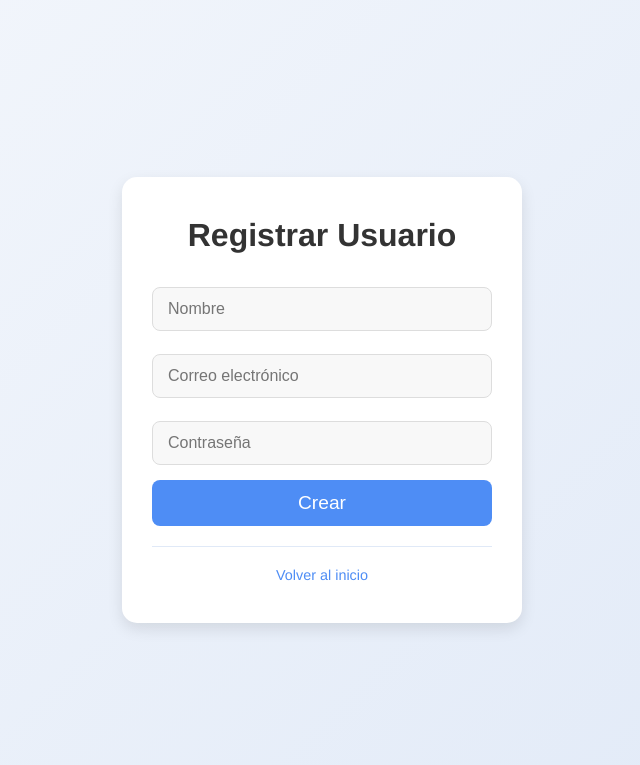
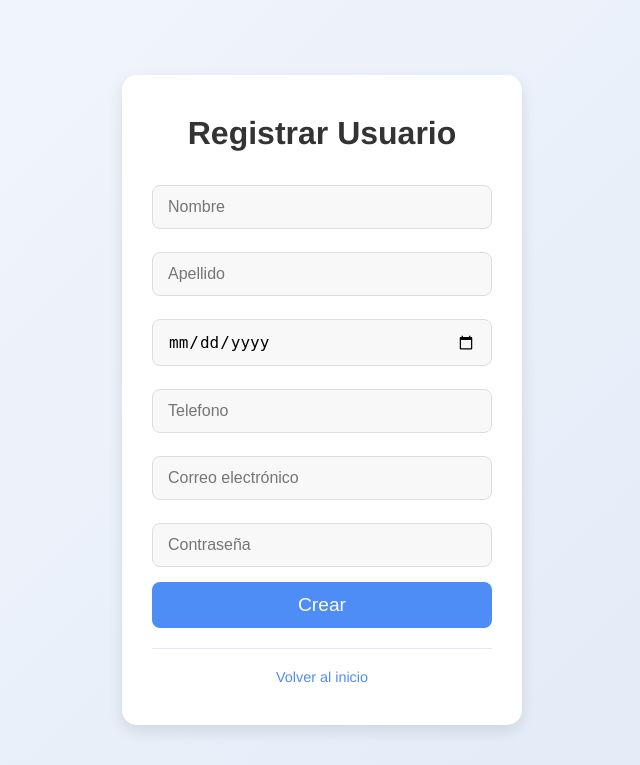
Before and after one commit to NicolasLizama/Django, a Django app: page /crear/ in a window 1280 px wide. Shown: the top 765 px of the page, without its empty margins (318-958 px from the left). Run offline with Django 5.2, Linux system fonts and the light colour scheme.

Commit message:
ampliacion de crear usuario

```diff
--- a/lazarus/core/templates/CrearUsuario.html
+++ b/lazarus/core/templates/CrearUsuario.html
@@ -18,6 +18,19 @@
           <label for="nombre">
               <input name="nombre" placeholder="Nombre" type="text" id="nombre" required>
           </label>
+
+          <label for="apellido">
+              <input name="apellido" placeholder="Apellido" type="text" id="apellido" required>
+          </label>
+
+          <label for="fecha_nacimiento">
+              <input name="fecha_nacimiento" placeholder="Fecha de nacimiento" type="date" id="fecha_nacimiento" required>
+          </label>
+
+          <label for="telefono">
+              <input name="telefono" placeholder="Telefono" type="text" id="telefono" required>
+          </label>
+
 
           <label for="email">
               <input name="email" placeholder="Correo electrónico" type="email" id="email" required>
--- a/lazarus/core/views.py
+++ b/lazarus/core/views.py
@@ -45,14 +45,22 @@ def introduccion(request):
 def usercreate(request):
     nombre = request.POST.get('nombre')
     email = request.POST.get('email')
+    apellido = request.POST.get('apellido')
+    fecha_nacimiento = request.POST.get('fecha_nacimiento')
+    telefono = request.POST.get('telefono')
     password = request.POST.get('password')
+
     try:
         user = authe.create_user_with_email_and_password(email,password)
         uid = user['localId']
         data = {
                 'uid': uid,
                 'nombre': nombre,
-                'email': email
+                'apellido': apellido,
+                'email': email,
+                'fecha_nacimiento': fecha_nacimiento,
+                'telefono': telefono,
+
         }
         db.collection('users').document(uid).set(data)
 
```
